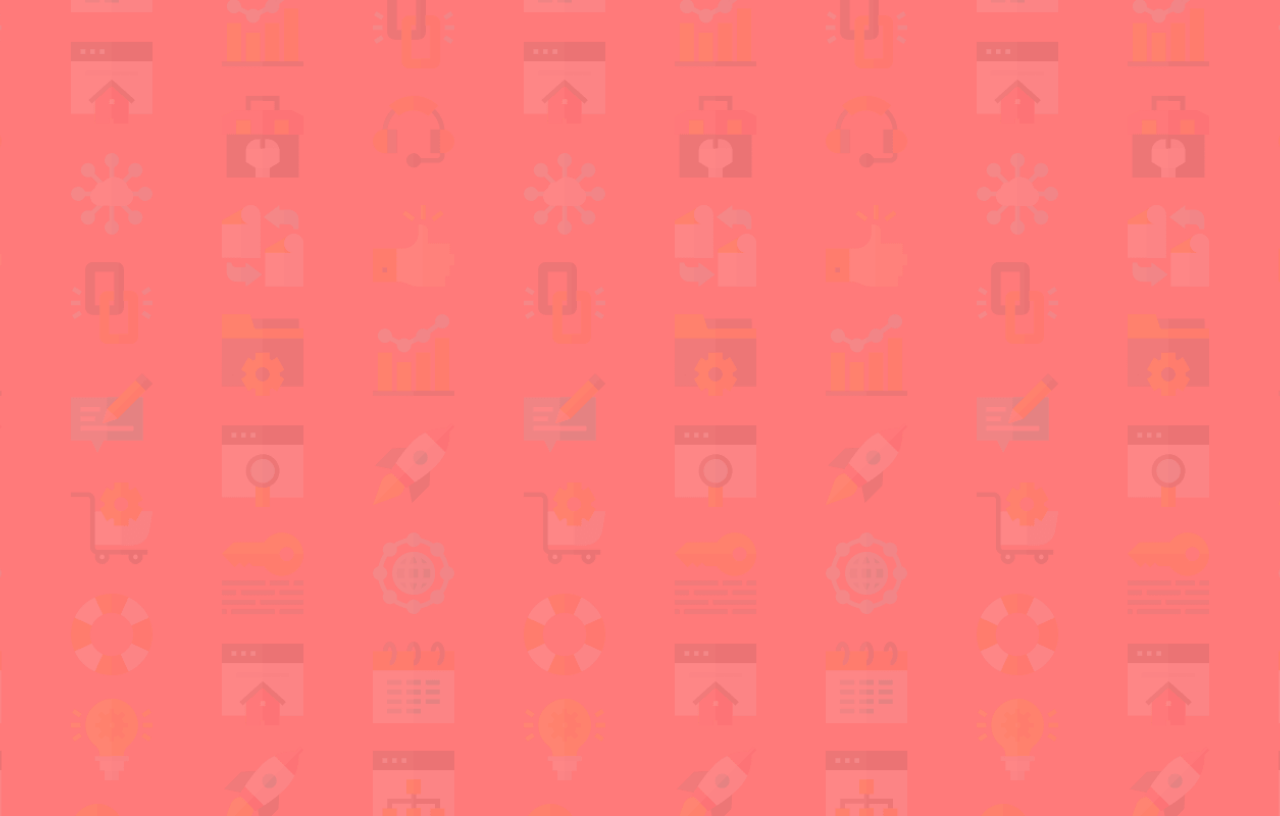
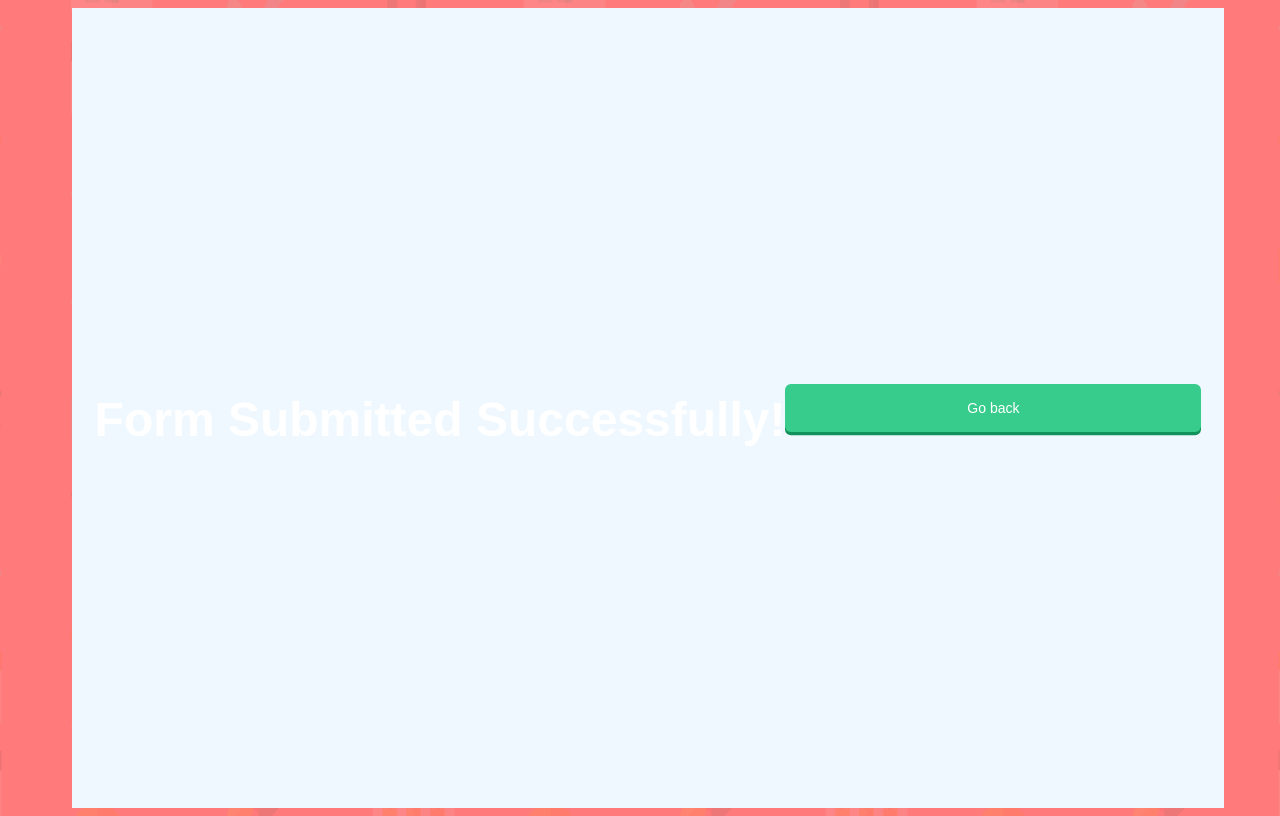
Before and after one commit to Dangyil/react, a React app: page /layout in a window 1280 px wide. Before the commit this address had no page. Built offline with nearby package versions, Linux system fonts and the light colour scheme; the HTML template or start-up script is replaced by a standard one.

Commit message:
add layout page

```diff
--- a/src/App.jsx
+++ b/src/App.jsx
@@ -94,7 +94,7 @@
   const handleSubmit = (e) => {
     e.preventDefault();
     if (validate()) { // if form is valid
-      navigate("/success"); // navigate to success page
+      navigate("/layout"); // navigate to layout page
       setFormData({ firstName: '', lastName: '', email: '', password: '' }); // clear all inputs
       setErrors({}); // clear error messages
     }
--- a/src/index.css
+++ b/src/index.css
@@ -161,15 +161,6 @@
     background-color: hsl(138, 25%, 61%);
     cursor: not-allowed;
 }
-.success-page {
-    display: flex;
-    flex-direction: column;
-    align-items: center;
-    justify-content: center;
-    width: fit-content;
-    height: 100vh;
-    color: white;
-}
 @media screen and (max-width: 1024px) {
     body {
         background-image: url("./assets/bg-intro-mobile.png");
--- /dev/null
+++ b/src/layout.css
@@ -0,0 +1,8 @@
+.layout-page {
+    display: flex;
+    align-items: center;
+    justify-content: center;
+    width: 90vw;
+    height: 100vh;
+    background-color: aliceblue;
+}
--- a/src/succcespage.jsx
+++ b/src/layout.jsx
@@ -1,7 +1,7 @@
-import './index.css'
-export default function SuccessPage() {
+import './layout.css'
+export default function LayoutPage() {
   return (
-    <div className="success-page">
+    <div className="layout-page">
       <h1>Form Submitted Successfully!</h1>
       <button onClick={() => window.location.href = "/"}>Go back</button>
     </div>
--- a/src/main.jsx
+++ b/src/main.jsx
@@ -1,7 +1,7 @@
 import { BrowserRouter as Router, Routes, Route } from "react-router-dom";
 import ReactDOM from 'react-dom/client'
 import ValidationForm from './App.jsx'
-import SuccessPage from './succcespage.jsx'
+import LayoutPage from './layout.jsx'
 import './index.css'
 
 export default function App() {
@@ -9,7 +9,7 @@
     <Router>
       <Routes>
         <Route index element={<ValidationForm />} />
-        <Route path="/success" element={<SuccessPage />} />
+        <Route path="/layout" element={<LayoutPage />} />
       </Routes>
     </Router>
   );
```
